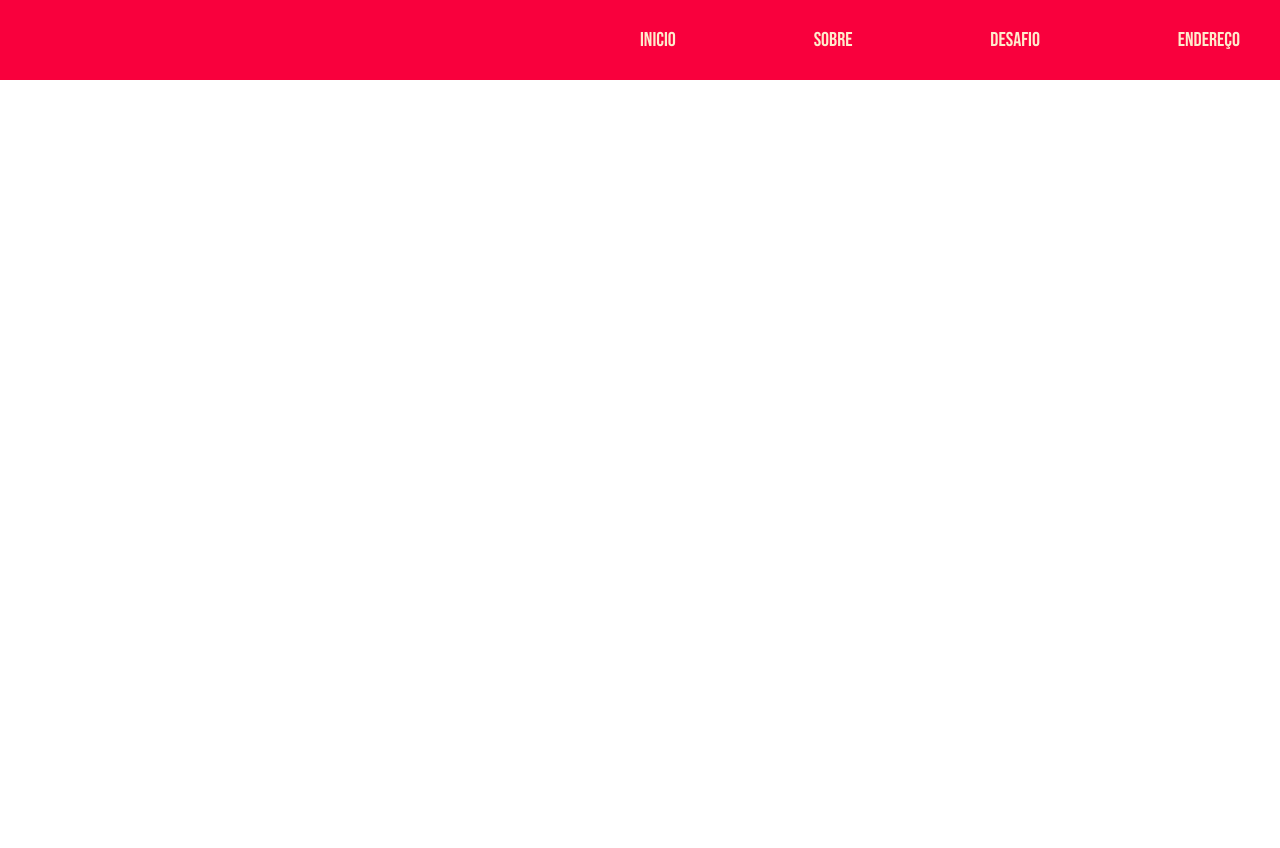
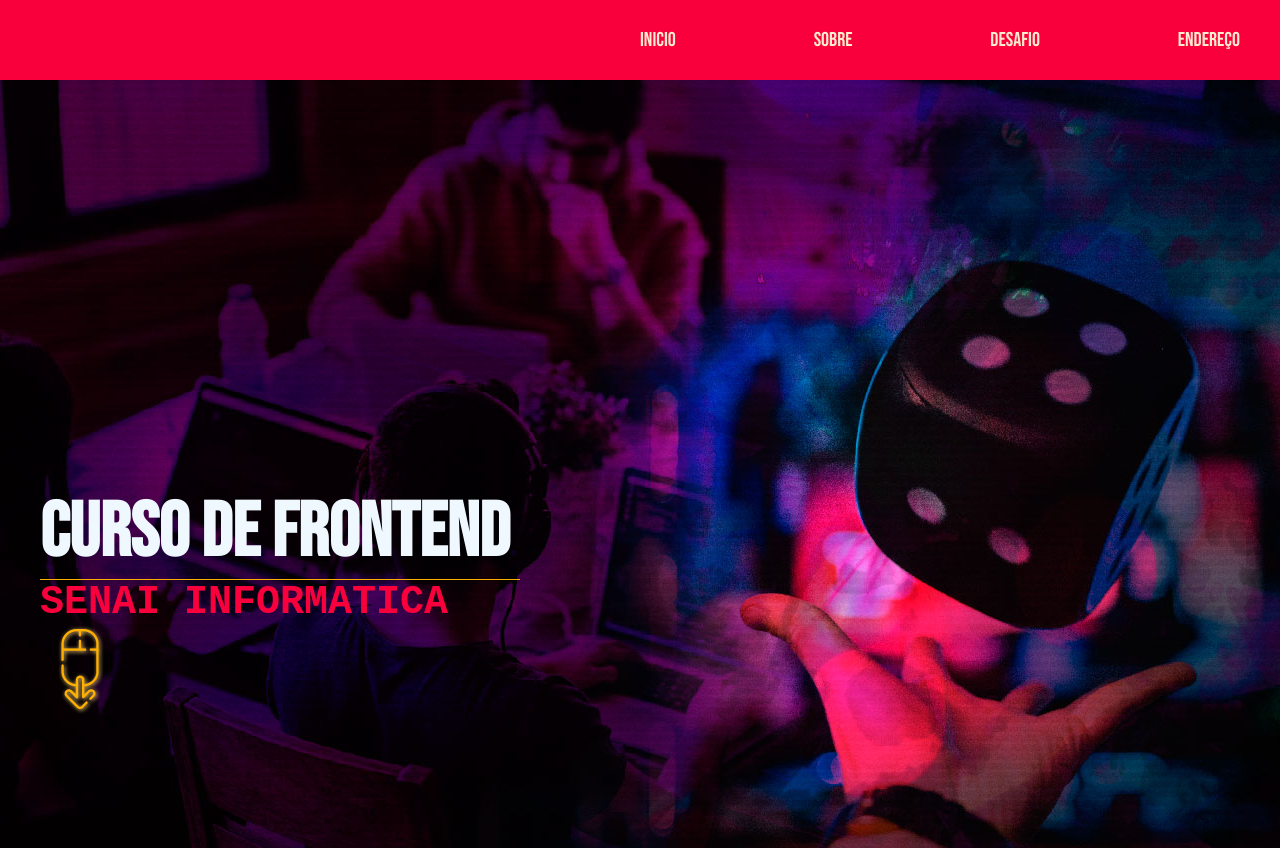
Before and after one commit to SantanaCaio/ComponentesCSS, a plain HTML site: page Header/index.html in a window 1280 px wide. Before the commit the page ends 800 px from the top, so only its background shows below. Drawn offline with Linux system fonts and the light colour scheme.

Commit message:
Add files via upload

```diff
--- a/Header/css/estilo.css
+++ b/Header/css/estilo.css
@@ -41,3 +41,35 @@ header{
     color: blanchedalmond;
     text-decoration: none;
 }
+
+.banner{
+    background-image: url(../imagens/imagem-fundo-banner.jpg);
+    height: 768px;
+    background-repeat: no-repeat;
+    background-position: center;
+    background-size: cover;
+    display: flex;
+    align-items: flex-end;
+    padding-bottom: 10%;
+}
+
+.texto-banner h1{
+    color: aliceblue;
+    font-size: 76px;
+
+}
+
+.line{
+    width: 40%;
+    height: 1px;
+    background-color: #FDAF00;
+}
+
+.texto-banner span{
+    color: #F9003D;
+    font-size: 40px;
+    display: flex;
+    font-family: 'Courier New', Courier, monospace;
+    text-transform: uppercase;
+    font-weight: 600;
+}
--- a/Header/index.html
+++ b/Header/index.html
@@ -21,7 +21,16 @@
         </div>
     </header>
     <main>
-
+        <div class="banner">
+            <div class="container-grid">
+                <div class="texto-banner">
+                    <h1>Curso de FrontEnd</h1>
+                    <div class="line"></div>
+                    <span>Senai Informatica</span>
+                    <img src="imagens/mouse-down.png" alt="">
+                </div>
+            </div>
+        </div>
     </main>
     <footer>
 
```
